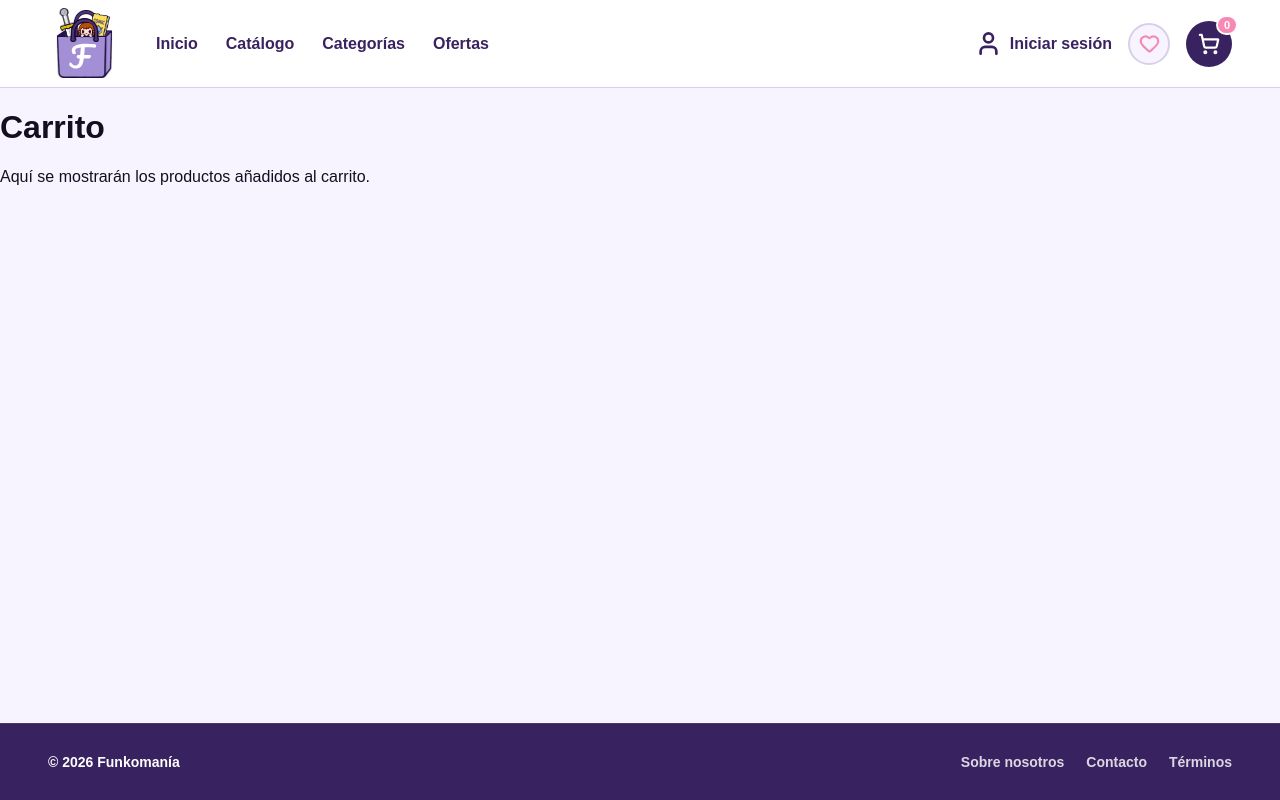
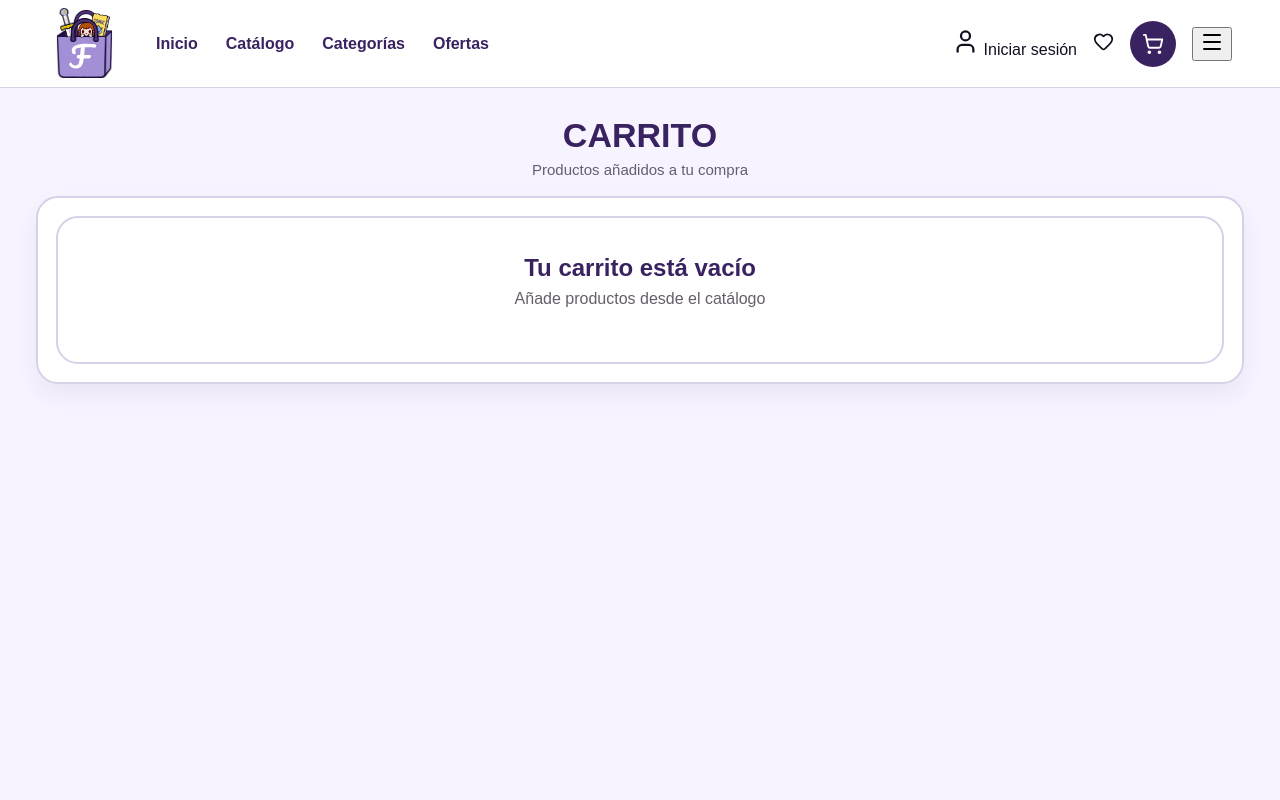
Before and after one commit to ViciBh/funkomania-frontend, a Vue app: page /carrito in a window 1280 px wide. Built offline with nearby package versions, Linux system fonts and the light colour scheme.

Commit message:
Cambios al carro

```diff
--- a/src/App.vue
+++ b/src/App.vue
@@ -2,6 +2,7 @@
 import { ref } from 'vue'
 import { RouterLink, RouterView } from 'vue-router'
 import { ShoppingCart, User, Menu, X, Heart } from 'lucide-vue-next'
+import { cartCount } from '@/composables/useCart'
 
 const isMobileMenuOpen = ref(false)
 
@@ -18,11 +19,11 @@ function closeMobileMenu() {
   <div class="page">
     <header class="site-header">
       <div class="header-inner">
-        <RouterLink to="/" class="logo" aria-label="Funkomania inicio" @click="closeMobileMenu">
-          <img src="./assets/Logo.svg" alt="Funkomania" class="logo-img" />
+        <RouterLink to="/" class="logo" @click="closeMobileMenu">
+          <img src="./assets/Logo.svg" class="logo-img" />
         </RouterLink>
 
-        <nav class="main-nav" aria-label="Navegación principal">
+        <nav class="main-nav">
           <RouterLink to="/" @click="closeMobileMenu">Inicio</RouterLink>
           <RouterLink to="/catalogo" @click="closeMobileMenu">Catálogo</RouterLink>
           <RouterLink to="/categorias" @click="closeMobileMenu">Categorías</RouterLink>
@@ -30,54 +31,32 @@ function closeMobileMenu() {
         </nav>
 
         <div class="header-actions">
-          <RouterLink to="/login" class="login-link" @click="closeMobileMenu">
-            <User class="login-icon" :size="27" :stroke-width="2.4" />
-            <span class="login-text">Iniciar sesión</span>
+          <RouterLink to="/login" @click="closeMobileMenu">
+            <User :size="27" />
+            Iniciar sesión
           </RouterLink>
 
-          <RouterLink to="/lista-deseos" class="wishlist-link" aria-label="Lista de deseos" @click="closeMobileMenu">
-            <Heart class="wishlist-header-icon" :size="21" :stroke-width="2.4" />
+          <RouterLink to="/lista-deseos" @click="closeMobileMenu">
+            <Heart :size="21" />
           </RouterLink>
 
-          <RouterLink to="/carrito" class="cart-link" aria-label="Carrito" @click="closeMobileMenu">
-            <ShoppingCart class="cart-icon" :size="22" :stroke-width="2.4" />
-            <span class="cart-count">0</span>
+          <RouterLink to="/carrito" class="cart-link" @click="closeMobileMenu">
+            <ShoppingCart :size="22" />
+
+            <!-- 🔥 contador dinámico -->
+            <span v-if="cartCount > 0" class="cart-count">
+              {{ cartCount }}
+            </span>
           </RouterLink>
 
-          <button
-            class="burger-button"
-            type="button"
-            :aria-label="isMobileMenuOpen ? 'Cerrar' : 'Abrir'"
-            :aria-expanded="isMobileMenuOpen"
-            @click="toggleMobileMenu"
-          >
-            <X v-if="isMobileMenuOpen" :size="24" :stroke-width="2.5" />
-            <Menu v-else :size="24" :stroke-width="2.5" />
+          <button @click="toggleMobileMenu">
+            <X v-if="isMobileMenuOpen" />
+            <Menu v-else />
           </button>
         </div>
       </div>
-
-      <nav class="mobile-nav" :class="{ 'mobile-nav-open': isMobileMenuOpen }" aria-label="Navegación móvil">
-        <RouterLink to="/" @click="closeMobileMenu">Inicio</RouterLink>
-        <RouterLink to="/catalogo" @click="closeMobileMenu">Catálogo</RouterLink>
-        <RouterLink to="/categorias" @click="closeMobileMenu">Categorías</RouterLink>
-        <RouterLink to="/ofertas" @click="closeMobileMenu">Ofertas</RouterLink>
-        <RouterLink to="/lista-deseos" @click="closeMobileMenu">Lista de deseos</RouterLink>
-      </nav>
     </header>
 
     <RouterView />
-
-    <footer class="site-footer">
-      <div class="footer-inner">
-        <p class="footer-brand">© 2026 Funkomanía</p>
-
-        <nav class="footer-nav" aria-label="Navegación secundaria">
-          <RouterLink to="/sobre-nosotros">Sobre nosotros</RouterLink>
-          <RouterLink to="/contacto">Contacto</RouterLink>
-          <RouterLink to="/terminos">Términos</RouterLink>
-        </nav>
-      </div>
-    </footer>
   </div>
 </template>
--- /dev/null
+++ b/src/composables/useCart.js
@@ -0,0 +1,30 @@
+import { ref } from 'vue'
+
+const cart = ref(JSON.parse(localStorage.getItem('cart')) || [])
+
+export const cartCount = ref(cart.value.length)
+
+function saveCart() {
+  localStorage.setItem('cart', JSON.stringify(cart.value))
+  cartCount.value = cart.value.length
+}
+
+export function getCart() {
+  return cart
+}
+
+export function addToCart(product) {
+  cart.value.push({
+    id: product.idProducto,
+    Nombre: product.Nombre,
+    Precio: product.Precio,
+    Image: product.Image
+  })
+
+  saveCart()
+}
+
+export function removeFromCart(index) {
+  cart.value.splice(index, 1)
+  saveCart()
+}
--- a/src/views/CartView.vue
+++ b/src/views/CartView.vue
@@ -1,6 +1,70 @@
+<script setup>
+import { ref, computed, onMounted } from 'vue'
+import { getCart, removeFromCart, cartCount } from '@/composables/useCart'
+
+
+onMounted(() => {
+  cart.value = JSON.parse(localStorage.getItem('cart')) || []
+})
+
+const cart= getCart()
+
+const total = computed(() =>
+  cart.value.reduce((sum, p) => sum + Number(p.Precio || 0), 0)
+)
+
+function removeItem(index) {
+  removeFromCart(index)
+}
+
+function handleAdd(product){
+  addToCart(product)
+}
+</script>
+
 <template>
-  <main class="page-placeholder">
-    <h1>Carrito</h1>
-    <p>Aquí se mostrarán los productos añadidos al carrito.</p>
+  <main class="catalog-page">
+
+    <section class="catalog-title">
+      <h1>Carrito</h1>
+      <p>Productos añadidos a tu compra</p>
+    </section>
+
+    <section class="catalog-content">
+
+      <div v-if="cart.length > 0" class="products-grid">
+
+        <article v-for="(product, index) in cart" :key="index" class="product-card">
+
+          <div class="product-image-wrap">
+            <img :src="product.Image" class="product-image" />
+          </div>
+
+          <div class="product-info">
+            <h2>{{ product.Nombre }}</h2>
+
+            <div class="product-price-row">
+              <strong>{{ product.Precio }}€</strong>
+            </div>
+
+            <button class="add-cart-button" @click="removeItem(index)">
+              Eliminar
+            </button>
+          </div>
+
+        </article>
+
+      </div>
+
+      <div v-else class="empty-products">
+        <h2>Tu carrito está vacío</h2>
+        <p>Añade productos desde el catálogo</p>
+      </div>
+
+      <div v-if="cart.length > 0" style="margin-top:20px; text-align:right;">
+        <h2>Total: {{ total }}€</h2>
+      </div>
+
+    </section>
   </main>
 </template>
--- a/src/views/CatalogView.vue
+++ b/src/views/CatalogView.vue
@@ -2,6 +2,7 @@
 import { computed, ref } from 'vue'
 import { Search, ShoppingCart, Heart, SlidersHorizontal } from 'lucide-vue-next'
 import { products, getPrecioConDescuento, getPrecioConIva } from '@/data/products'
+import { addToCart } from '@/composables/useCart'
 
 const search = ref('')
 const selectedSort = ref('default')
@@ -65,6 +66,8 @@ function getProductFinalPrice(product) {
 function getProductOriginalPrice(product) {
   return getPrecioConIva(product.Precio, product.iva)
 }
+
+
 </script>
 
 <template>
@@ -154,9 +157,15 @@ function getProductOriginalPrice(product) {
                 </span>
                 <span class="product-stock">Stock: {{ product.Stock }}</span>
               </div>
-
-              <button class="add-cart-button" type="button" :disabled="product.Stock === 0">
-                <ShoppingCart :size="17" :stroke-width="2.4" /> Añadir
+              <!-- Cambio al botón para añadir al carro -->
+              <button
+                class="add-cart-button"
+                type="button"
+                :disabled="product.Stock === 0"
+                @click="addToCart(product)"
+              >
+                <ShoppingCart :size="17" :stroke-width="2.4" />
+                Añadir
               </button>
             </div>
           </article>
--- a/src/views/OffersView.vue
+++ b/src/views/OffersView.vue
@@ -1,11 +1,17 @@
 <script setup>
 import { computed } from 'vue'
 import { RouterLink } from 'vue-router'
-import { ShoppingCart, Heart, BadgePercent } from 'lucide-vue-next'
+import { ShoppingCart, Heart } from 'lucide-vue-next'
 import { products, getPrecioConDescuento, getPrecioConIva } from '@/data/products'
+import { addToCart } from '@/composables/useCart'
 
 const offerProducts = computed(() => {
-  return products.filter((product) => product.Activo === 1 && product.EnOferta === 1 && product.Descuento > 0)
+  return products.filter(
+    (product) =>
+      product.Activo === 1 &&
+      product.EnOferta === 1 &&
+      product.Descuento > 0
+  )
 })
 
 function getProductFinalPrice(product) {
@@ -26,18 +32,27 @@ function getProductOriginalPrice(product) {
 
     <section class="offers-content">
       <div class="offers-top">
-        <p>Mostrando <strong>{{ offerProducts.length }}</strong> ofertas disponibles</p>
-        <RouterLink to="/catalogo" class="offers-catalog-link">Ver todo el catálogo</RouterLink>
+        <p>
+          Mostrando <strong>{{ offerProducts.length }}</strong> ofertas disponibles
+        </p>
+
+        <RouterLink to="/catalogo" class="offers-catalog-link">
+          Ver todo el catálogo
+        </RouterLink>
       </div>
 
       <div v-if="offerProducts.length > 0" class="offers-grid">
-        <article v-for="product in offerProducts" :key="product.idProducto" class="offer-card">
+        <article
+          v-for="product in offerProducts"
+          :key="product.idProducto"
+          class="offer-card"
+        >
           <div class="offer-image-wrap">
             <img :src="product.Image" :alt="product.Nombre" class="offer-image" />
 
             <span class="offer-discount">-{{ product.Descuento }}%</span>
 
-            <button class="wishlist-button" type="button" aria-label="Añadir a favoritos">
+            <button class="wishlist-button" type="button" aria-label="Favoritos">
               <Heart :size="18" :stroke-width="2.4" />
             </button>
           </div>
@@ -53,14 +68,24 @@ function getProductOriginalPrice(product) {
             </div>
 
             <div class="offer-meta">
-              <span class="product-status" :class="{ 'product-status-disabled': product.Stock === 0 }">
+              <span
+                class="product-status"
+                :class="{ 'product-status-disabled': product.Stock === 0 }"
+              >
                 {{ product.Stock > 0 ? 'Disponible' : 'Agotado' }}
               </span>
+
               <span class="product-stock">Stock: {{ product.Stock }}</span>
             </div>
 
-            <button class="add-cart-button" type="button" :disabled="product.Stock === 0">
-              <ShoppingCart :size="17" :stroke-width="2.4" /> Añadir
+            <button
+              class="add-cart-button"
+              type="button"
+              :disabled="product.Stock === 0"
+              @click="addToCart(product)"
+            >
+              <ShoppingCart :size="17" :stroke-width="2.4" />
+              Añadir
             </button>
           </div>
         </article>
@@ -69,7 +94,9 @@ function getProductOriginalPrice(product) {
       <div v-else class="empty-products">
         <h2>No hay ofertas disponibles</h2>
         <p>Vuelve más tarde para descubrir nuevas promociones.</p>
-        <RouterLink to="/catalogo" class="empty-link">Ir al catálogo</RouterLink>
+        <RouterLink to="/catalogo" class="empty-link">
+          Ir al catálogo
+        </RouterLink>
       </div>
     </section>
   </main>
```
